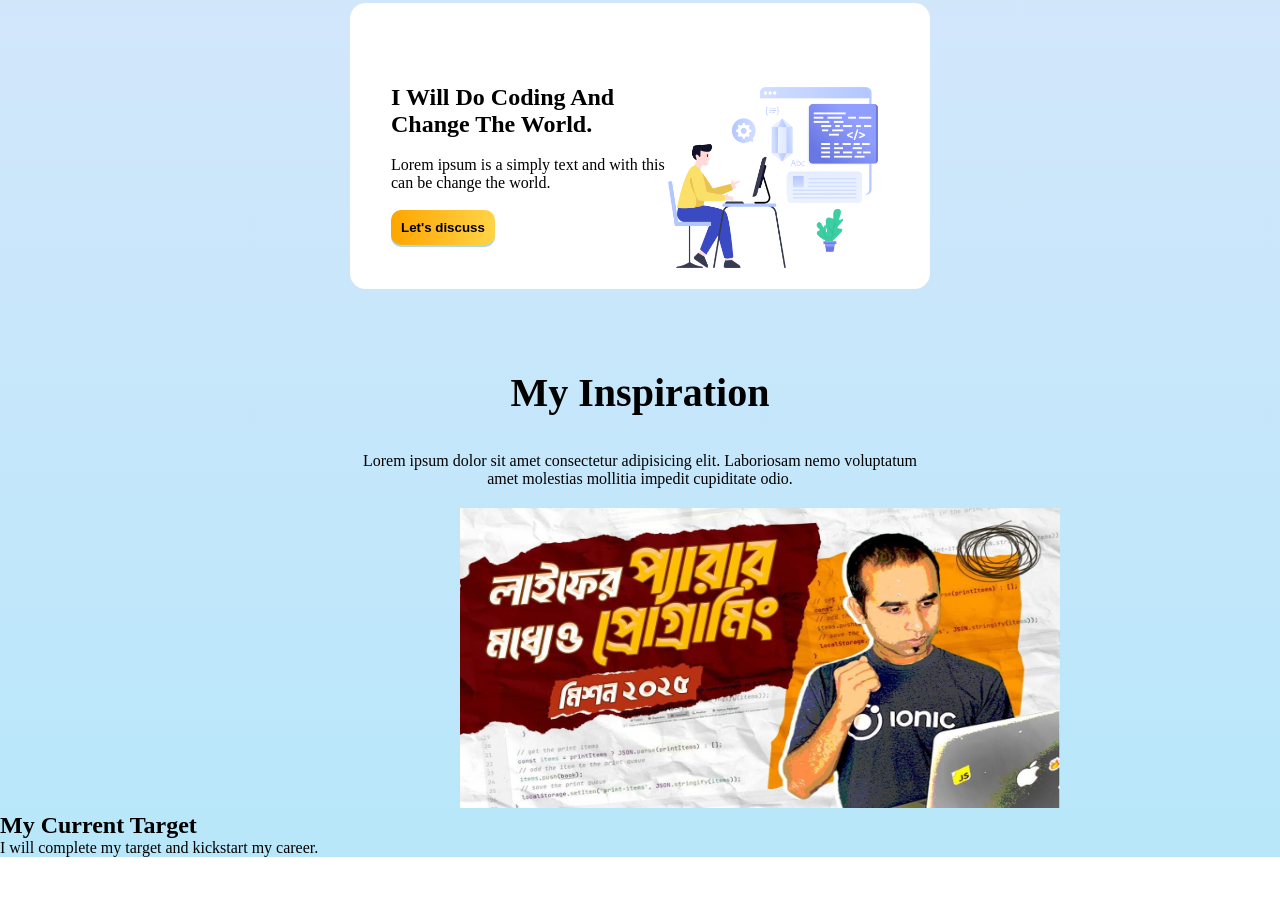
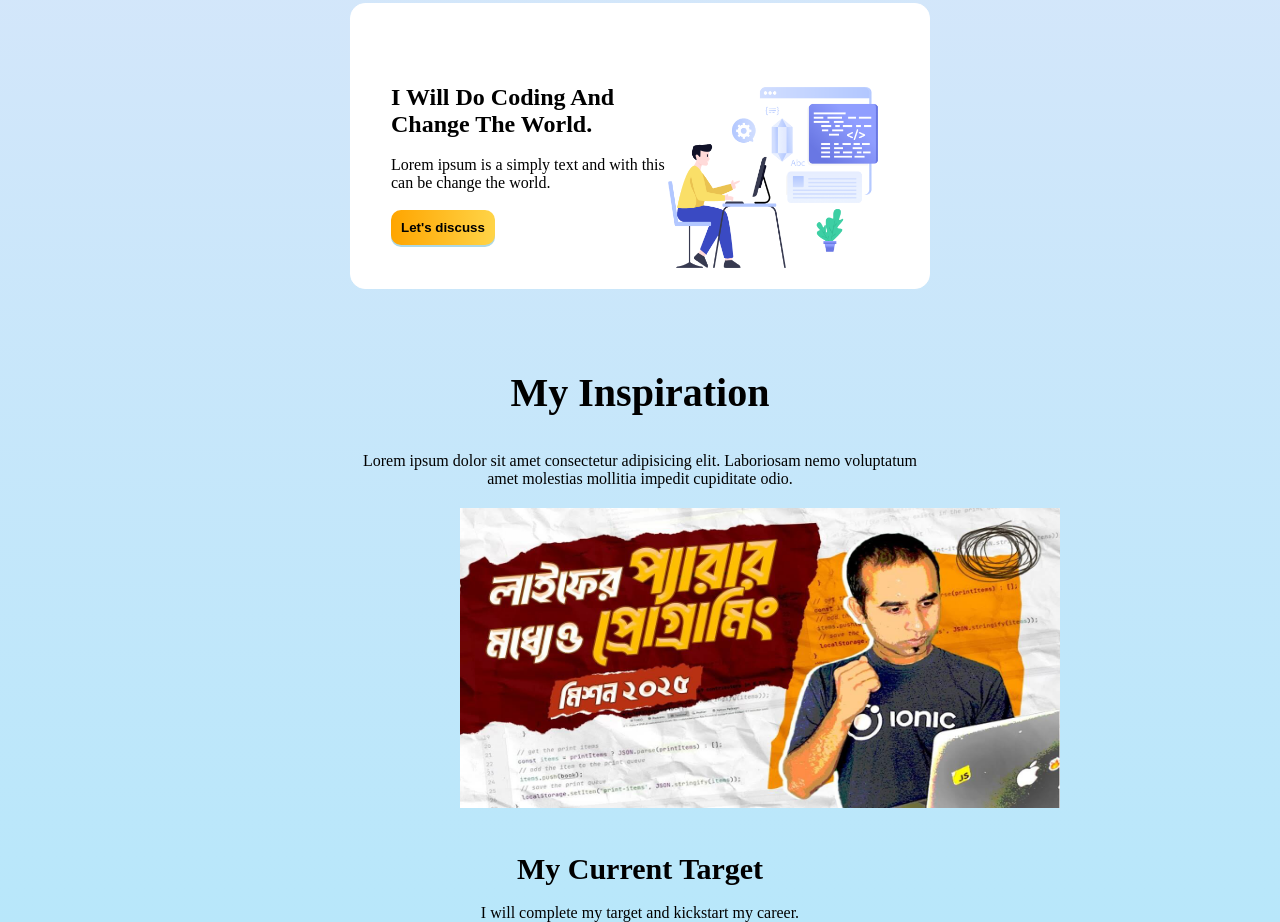
Before and after one commit to sumi17code/the-career-mission-2025, a plain HTML site: page Index.html in a window 1280 px wide. Shown: the part 812-1734 px from the top of the page. Before the commit the page ends 1669 px from the top, so only its background shows below. Drawn offline with Linux system fonts and the light colour scheme.

Commit message:
styles added

```diff
--- a/Index.html
+++ b/Index.html
@@ -117,7 +117,7 @@
         <section class="target">
 
             <div class="target-content">
-                <h1>My Current Target</h1>
+                <h1>My Current Target</h1><br>
                 <P>I will complete my target and kickstart my career.</P>
             </div>
 
--- a/main.css
+++ b/main.css
@@ -98,3 +98,12 @@
     padding: 0px 460px;
 
 }
+
+.target-content{
+    text-align: center;
+    margin-top: 40px;
+}
+
+.target-content h1{
+    font-size: 30px;
+}
```
